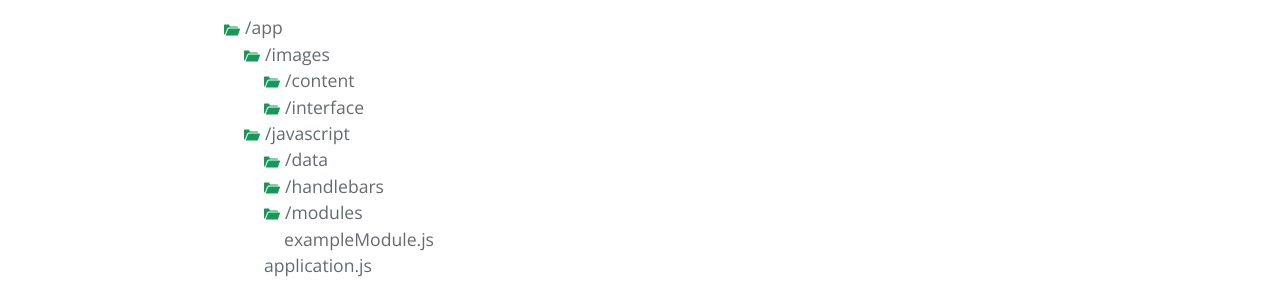
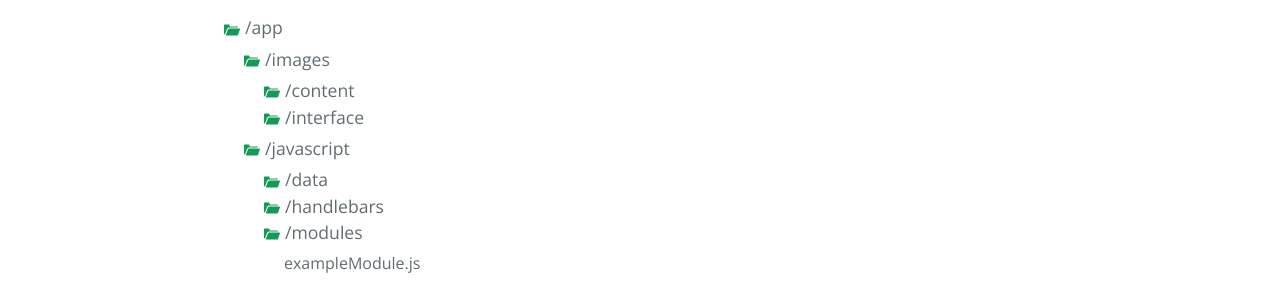
Before and after one commit to dahliacreative/piper, a plain HTML site: page folders.html in a window 1280 px wide. Shown: the part 513-795 px from the top of the page. Drawn offline with nearby package versions, Linux system fonts and the light colour scheme.

Commit message:
folder styling

```diff
--- a/stylesheets/stylesheet.css
+++ b/stylesheets/stylesheet.css
@@ -182,6 +182,10 @@ a {
 }
 .main-content ul.folders ul {
   padding-left: 20px;
+  margin: 5px 0;
+}
+.main-content ul.folders li:not(.folder) {
+  font-size: 16px;
 }
 .main-content ul.folders .folder:before {
   content: "";
```
